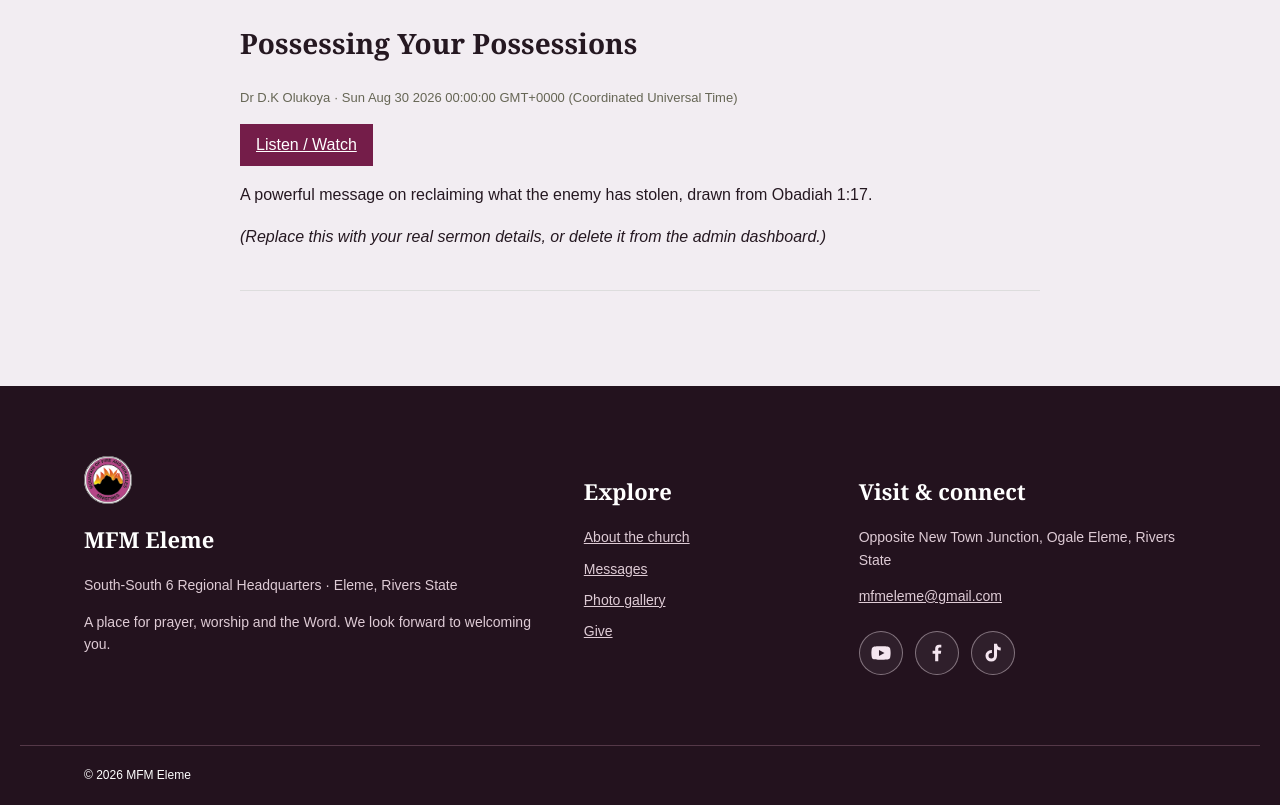
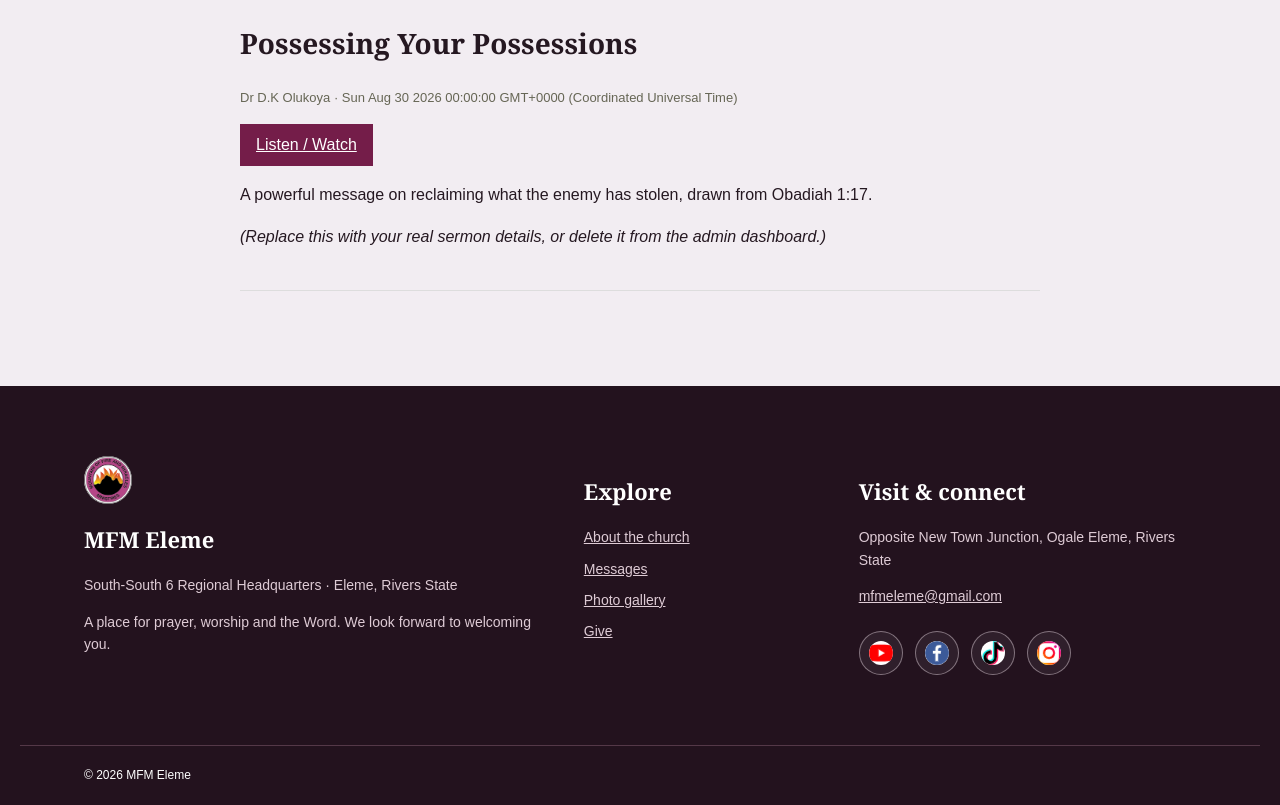
Before and after one commit to adebayooluwamayowa8-oss/mfm-eleme-website, an Eleventy site: page sermons.njk in a window 1280 px wide. Shown: the part 415-1220 px from the top of the page. Built offline with nearby package versions, Linux system fonts and the light colour scheme; Eleventy itself is replaced by a stand-in of ours; files that its build step writes are made by us from their sources.

Commit message:
Add social icons and Instagram link

```diff
--- a/_data/settings.json
+++ b/_data/settings.json
@@ -9,6 +9,7 @@
   "facebook": "https://www.facebook.com/pstchucksdamiro",
   "youtube": "https://www.youtube.com/@PastorchucksDamiro",
   "tiktok": "https://www.tiktok.com/@pastorchucksdamiroo",
+  "instagram": "https://www.instagram.com/pastorchucksdamiro/",
   "services": [
     {
       "text": "Come join us this Sunday at 7:00 am (WAT) for a refreshing time in God's presence."
--- a/_includes/layouts/base.njk
+++ b/_includes/layouts/base.njk
@@ -16,9 +16,10 @@
 </div></header>
 <main id="main">{{ content | safe }}</main>
 <footer class="site-footer"><div class="footer-inner"><div><img src="{{ settings.logo }}" alt="" width="48" height="48"><h2>{{ settings.site_name }}</h2><p>{{ settings.tagline }}</p><p>{{ settings.welcome_text }}</p></div><div><h2>Explore</h2><a href="/who-we-are/">About the church</a><a href="/sermons/">Messages</a><a href="/gallery/">Photo gallery</a><a href="/giving/">Give</a></div><div><h2>Visit & connect</h2><p>{{ settings.address_line2 }}, {{ settings.address_city }}</p>{% if settings.phone and settings.phone != '+234' %}<a href="tel:{{ settings.phone }}">{{ settings.phone }}</a>{% endif %}<a href="mailto:{{ settings.email }}">{{ settings.email }}</a><div class="footer-social" aria-label="Social media">
-{% if settings.youtube %}<a href="{{ settings.youtube }}" target="_blank" rel="noopener noreferrer" aria-label="YouTube" title="YouTube"><svg viewBox="0 0 24 24" aria-hidden="true" focusable="false"><path d="M22 7.2a2.9 2.9 0 0 0-2-2C18.2 4.7 12 4.7 12 4.7s-6.2 0-8 .5a2.9 2.9 0 0 0-2 2A30.4 30.4 0 0 0 1.5 12c0 1.6.2 3.2.5 4.8a2.9 2.9 0 0 0 2 2c1.8.5 8 .5 8 .5s6.2 0 8-.5a2.9 2.9 0 0 0 2-2c.3-1.6.5-3.2.5-4.8s-.2-3.2-.5-4.8ZM9.8 15.4V8.6l6 3.4-6 3.4Z"/></svg></a>{% endif %}
-{% if settings.facebook %}<a href="{{ settings.facebook }}" target="_blank" rel="noopener noreferrer" aria-label="Facebook" title="Facebook"><svg viewBox="0 0 24 24" aria-hidden="true" focusable="false"><path d="M13.4 21v-8.2h2.8l.4-3.2h-3.2V7.5c0-.9.3-1.5 1.6-1.5h1.7V3.1A23 23 0 0 0 14.2 3c-2.5 0-4.2 1.5-4.2 4.3v2.3H7.2v3.2H10V21h3.4Z"/></svg></a>{% endif %}
-{% if settings.tiktok %}<a href="{{ settings.tiktok }}" target="_blank" rel="noopener noreferrer" aria-label="TikTok" title="TikTok"><svg viewBox="0 0 24 24" aria-hidden="true" focusable="false"><path d="M16.4 2c.2 2.4 1.6 3.9 4 4.1v3.2a8 8 0 0 1-4-1.1v6.9a6.3 6.3 0 1 1-6.3-6.3h.7v3.3h-.7a3 3 0 1 0 3 3V2h3.3Z"/></svg></a>{% endif %}
+{% if settings.youtube %}<a href="{{ settings.youtube }}" target="_blank" rel="noopener noreferrer" aria-label="YouTube" title="YouTube"><img src="/images/social/youtube.png" alt="" width="24" height="24" loading="lazy"></a>{% endif %}
+{% if settings.facebook %}<a href="{{ settings.facebook }}" target="_blank" rel="noopener noreferrer" aria-label="Facebook" title="Facebook"><img src="/images/social/facebook.png" alt="" width="24" height="24" loading="lazy"></a>{% endif %}
+{% if settings.tiktok %}<a href="{{ settings.tiktok }}" target="_blank" rel="noopener noreferrer" aria-label="TikTok" title="TikTok"><img src="/images/social/tiktok.png" alt="" width="24" height="24" loading="lazy"></a>{% endif %}
+{% if settings.instagram %}<a href="{{ settings.instagram }}" target="_blank" rel="noopener noreferrer" aria-label="Instagram" title="Instagram"><img src="/images/social/instagram.png" alt="" width="24" height="24" loading="lazy"></a>{% endif %}
 </div></div></div><div class="footer-bottom">© 2026 {{ settings.site_name }}</div></footer>
 <dialog id="photoViewer" class="photo-viewer" aria-label="Photo viewer"><div class="photo-viewer-inner"><button type="button" class="viewer-close" aria-label="Close photo">✕</button><button type="button" class="viewer-arrow viewer-prev" aria-label="Previous photo">‹</button><figure><img id="viewerImage" alt=""><figcaption id="viewerCaption"></figcaption></figure><button type="button" class="viewer-arrow viewer-next" aria-label="Next photo">›</button><span class="viewer-count" aria-live="polite"></span></div></dialog>
 <script src="/js/main.js" defer></script></body></html>
--- a/css/style.css
+++ b/css/style.css
@@ -50,5 +50,8 @@
 .footer-social a{display:grid;place-items:center;width:44px;height:44px;margin:0;color:#f5e6f0;border:1px solid rgba(245,230,240,.42);border-radius:50%;background:rgba(255,255,255,.06);transition:transform .2s ease,background-color .2s ease,border-color .2s ease}
 .footer-social a:hover,.footer-social a:focus-visible{transform:translateY(-3px);background:rgba(239,171,105,.16);border-color:var(--gold);color:#fff}
 .footer-social svg{width:22px;height:22px;fill:currentColor}
+.footer-social{display:flex;align-items:center;flex-wrap:wrap;gap:12px}
+.footer-social a{flex:0 0 44px;text-decoration:none}
+.footer-social img{display:block;width:24px;height:24px;object-fit:contain}
 @media(max-width:700px){.intro{grid-template-columns:1fr;gap:0;padding-left:clamp(20px,5vw,64px);padding-right:clamp(20px,5vw,64px)}}
 @media(prefers-reduced-motion:reduce){.footer-social a{transition:none}.footer-social a:hover,.footer-social a:focus-visible{transform:none}}
```
Also changed, not shown: images/social/facebook.png (added), images/social/instagram.png (added), images/social/tiktok.png (added), images/social/youtube.png (added).
